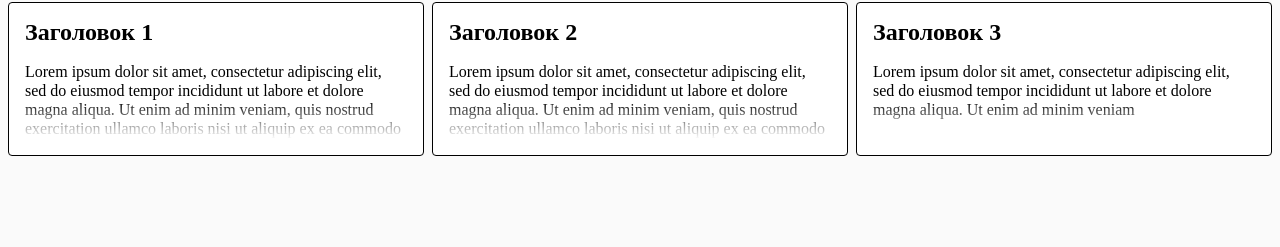
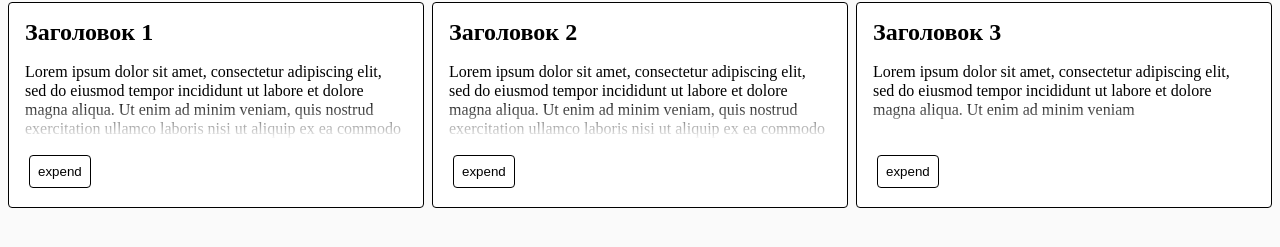
Before and after one commit to GizmoDevDev/limit-text-line, a website: page index.html in a window 1280 px wide. Shown: the part 307-554 px from the top of the page. Drawn offline with Linux system fonts and the light colour scheme.

Commit message:
collapse button

```diff
--- a/index.css
+++ b/index.css
@@ -35,7 +35,7 @@ h2 {
     -webkit-line-clamp: var(--max-line);
 }
 
-.cutoff-text-native {
+.cutoff-text-native:has(+ .expend-button:not(:checked)) {
     --line-height: 1.2;
     overflow: hidden;
     line-height: var(--line-height);
@@ -44,7 +44,7 @@ h2 {
     position: relative;
 }
 
-.cutoff-text-native::before {
+.cutoff-text-native:has(+ .expend-button:not(:checked))::before {
     content:"";
     width: 100%;
     height: calc(var(--line-height) * 2em);
@@ -52,3 +52,24 @@ h2 {
     bottom: 0;
     background: linear-gradient(to bottom, transparent, white);
 }
+
+.expend-button {
+    appearance: none;
+    border: thin solid black;
+    border-radius: 0.25rem;
+    padding: 0.5rem;
+    cursor: pointer;
+    margin-top: 1rem;
+}
+
+.expend-button:hover {
+    background-color: #AAA;
+}
+
+.expend-button::before {
+    content: "expend";
+}
+
+.expend-button:checked::before {
+    content: "collapse";
+}
--- a/index.html
+++ b/index.html
@@ -46,6 +46,7 @@
           reprehenderit in voluptate velit esse cillum dolore eu fugiat nulla pariatur.
           Excepteur sint occaecat cupidatat non proident, sunt in culpa qui officia
           deserunt mollit anim id est laborum.</p>
+        <input type="checkbox" class="expend-button" />
       </article>
       <article class="card">
         <h2>Заголовок 2</h2>
@@ -54,12 +55,14 @@
           Ut enim ad minim veniam, quis nostrud exercitation ullamco laboris
           nisi ut aliquip ex ea commodo consequat. Duis aute irure dolor in
           reprehenderit in voluptate velit esse cillum </p>
+        <input type="checkbox" class="expend-button" />
       </article>
       <article class="card">
         <h2>Заголовок 3</h2>
         <p class="cutoff-text-native">Lorem ipsum dolor sit amet, consectetur adipiscing elit,
           sed do eiusmod tempor incididunt ut labore et dolore magna aliqua.
           Ut enim ad minim veniam</p>
+        <input type="checkbox" class="expend-button" />
       </article>
     </section>
   </body>
```
